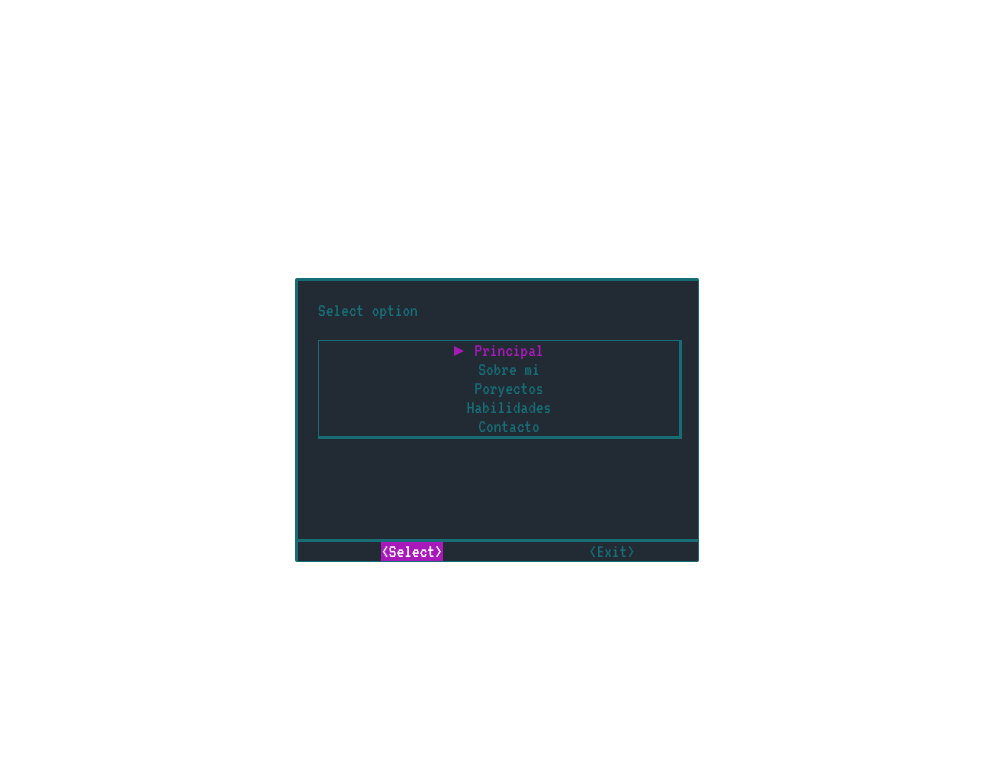
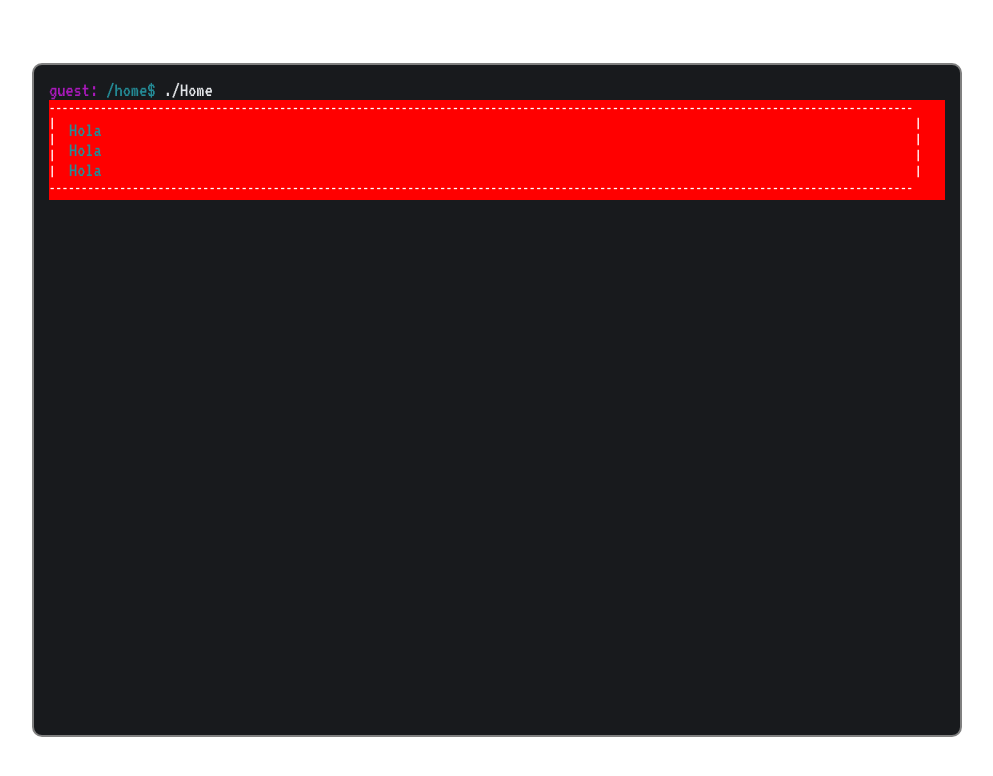
Before and after one commit to abcerrar/portf2, a React (Create React App) app: page /terminal in a window 1280 px wide. Shown: the top 776 px of the page, without its empty margins (143-1136 px from the left). Built offline with nearby package versions, Linux system fonts and the light colour scheme.

Commit message:
bad border done

```diff
--- a/src/App.jsx
+++ b/src/App.jsx
@@ -3,6 +3,7 @@ import Home from "./pages/home";
 import AboutMe from "./pages/aboutMe/AboutMe";
 import Menu from "./components/menu/Menu";
 import { useEffect } from "react";
+import Terminal from "./components/Terminal/Terminal";
 
 function App(){
 	return (
@@ -12,6 +13,7 @@ function App(){
 					<Route index element={<Menu/>}/>
 					<Route path="*" element={<Menu/>}/>
 					<Route path="home" element={<Home/>}/>
+					<Route path="terminal" element={<Terminal/>}/>
 					<Route path="about_me" element={<AboutMe/>}/>
 				</Route>
 			</Routes>
--- a/src/assets/colors.scss
+++ b/src/assets/colors.scss
@@ -1,5 +1,6 @@
 $background1: #222a33;
-$background2: #222a33;
+$background2: #212830;
+$background3: #181a1d;
 $text1: #a819ba;
-$text2: #176d76;
+$text2: #248c97;
 $text3: #e1e4e7;
--- /dev/null
+++ b/src/components/Terminal/Terminal.jsx
@@ -0,0 +1,19 @@
+import Home from '../../pages/home/Home'
+import TerminarWrite from '../terminalWrite/TerminalWrite'
+import './Terminal.scss'
+import TerminalPrompt from './TerminalPrompt'
+
+export default function Terminal(){
+
+	return (
+		<div className='terminalContainer'>
+			<div className="terminal">
+				<div className='prompt'>
+					<TerminalPrompt username="guest" path="home" id="1"/>
+					<TerminarWrite txtSpeed={20}><p id='p1' className='userText'>./Home</p></TerminarWrite>
+				</div>
+				<Home/>
+			</div>
+		</div>
+	)
+}
--- /dev/null
+++ b/src/components/Terminal/Terminal.scss
@@ -0,0 +1,34 @@
+@import '../../assets/colors.scss';
+
+.terminalContainer{
+
+	display: flex;
+	justify-content: center;
+	align-items: center;
+	height: 100vh;
+
+	.terminal{
+		width: 70vw;
+		height: 80vh;
+		border: solid 2px grey;
+		background-color: $background3;
+		border-radius: 10px;
+		padding: 15px;
+
+		span{
+			color: $text1;
+		}
+
+		.prompt{
+			display: flex;
+		}
+
+		p{
+			font-size: 1.6vw;
+			color: $text2;
+		}
+		.userText{
+			color: $text3;
+		}
+	}
+}
--- /dev/null
+++ b/src/components/Terminal/TerminalPrompt.jsx
@@ -0,0 +1,8 @@
+export default function TerminalPrompt(props){
+	return (
+		<p id="hola">
+			{<span>{props.username}:</span>} /{props.path}$&nbsp;
+
+		</p>
+	);
+}
--- /dev/null
+++ b/src/components/borderAscii/BorderAscii.jsx
@@ -0,0 +1,59 @@
+import { useEffect, useState } from 'react';
+import './borderAscii.scss'
+
+export default function BorderAscii(props){
+
+	const [with_container, setWith_container] = useState(0);
+	const [height_container, setHeight_container] = useState(0);
+
+	const horizontal_border = '-'.repeat(with_container);
+
+	const h_divs = []
+	function render_divs(class_ = ""){
+		for(let i = 0; i < height_container; i++)
+			h_divs.push(<div>|</div>);
+		// console.log(h_divs)
+		return <div className={class_}>{h_divs}</div>;
+	}
+
+	useEffect(() => {
+		const obtenerDimensiones = () => {
+			const container = document.getElementById("borderAscii");
+			if (container) {
+				setWith_container(container.offsetWidth / 6.6);
+				if (container.offsetHeight < 350)
+					setHeight_container(Math.floor(container.offsetHeight *0.027));
+				else
+					setHeight_container(Math.ceil(container.offsetHeight *0.027));
+			}
+		};
+		obtenerDimensiones();
+		window.addEventListener('resize', obtenerDimensiones)
+		console.log(height_container)
+		console.log(with_container)
+	})
+
+	return (
+		<div className='borderAscii' id='borderAscii'>
+			<div className='top'>{horizontal_border}</div>
+			{render_divs("left")}
+			<div className='center'>
+				<div className='content'>
+					{props.children}
+
+				</div>
+			</div>
+			{render_divs("right")}
+			<div className='bottom'>{horizontal_border}</div>
+			{/* <div className='top'>{horizontal_border}</div>
+			<div className='content'>
+			{render_divs("left")}
+			<div className='test'></div>
+
+			{render_divs("right")}
+			</div>
+
+			<div className='bottom'>{horizontal_border}</div> */}
+		</div>
+	);
+}
--- /dev/null
+++ b/src/components/borderAscii/borderAscii.scss
@@ -0,0 +1,57 @@
+.borderAscii {
+	font-family: monospace;
+	color: white;
+	position: relative;
+	// padding: 200px;
+	width: 100%;
+	// min-height: 300px;
+	background-color: red;
+}
+.smaller{
+	font-size: 30px;
+}
+.top, .bottom, .left, .right {
+	position: absolute;
+	width: calc(100% - 20px);
+	height: 20px;
+	// background-color: #f0f0f0; /* Color de fondo */
+  }
+  .top {
+	top: 0;
+  }
+
+  .bottom {
+	bottom: 0;
+  }
+
+  .left {
+	top: 15px;
+	left: 0;
+	// height: calc(100% - 40px);
+	width: 20px;
+  }
+
+  .right {
+	top: 15px;
+	right: 0;
+	// height: calc(100% - 40px);
+	width: 30px;
+  }
+  .center {
+	// position: absolute;
+	// background-color: red;
+	top: 20px;
+	left: 20px;
+	right: 20px;
+	bottom: 20px;
+	padding: 20px;
+	display: flex;
+
+	// background-color: #e0e0e0; /* Color de fondo */
+  }
+  .content {
+
+	display: flex;
+	flex-direction: column;
+	// background-color: #ccc; /* Color de fondo */
+  }
--- a/src/components/menu/Menu.jsx
+++ b/src/components/menu/Menu.jsx
@@ -12,7 +12,7 @@ export default function Menu(){
 	const menu_elements = [
 		<MenuElement txt="Principal" path="/home" class={`${selected === 0 ? 'selected': ''}`}/>,
 		<MenuElement txt="Sobre mi" path="/about_me" class={`${selected === 1 ? 'selected': ''}`}/>,
-		<MenuElement txt="Poryectos" class={`${selected === 2 ? 'selected': ''}`}/>,
+		<MenuElement txt="Poryectos" path="/terminal" class={`${selected === 2 ? 'selected': ''}`}/>,
 		<MenuElement txt="Habilidades" class={`${selected === 3 ? 'selected': ''}`}/>,
 		<MenuElement txt="Contacto" class={`${selected === 4 ? 'selected': ''}`}/>,
 		<MenuElement txt="<Select>" class={`${selectFinish === 0 ? 'waiting': ''}`}/>,
--- a/src/components/terminalWrite/TerminalWrite.jsx
+++ b/src/components/terminalWrite/TerminalWrite.jsx
@@ -6,7 +6,14 @@ export default function TerminarWrite(props = []){
 	const [txtPrompt, setTxtPrompt] = useState([]);
 
 	useEffect(()=>{
-		props.children.forEach(element => {
+		// console.log(props.children)
+		let content;
+		if (!Array.isArray(props.children))
+			content = [props.children];
+		else
+			content = props.children;
+
+		content.forEach(element => {
 			txtPrompt.push({text:element.props.children,id: element.props.id});
 			setTxtPrompt(txtPrompt);
 			window.document.getElementById(element.props.id).innerHTML = "";
--- a/src/pages/home/Home.jsx
+++ b/src/pages/home/Home.jsx
@@ -1,10 +1,32 @@
 import { useNavigate } from "react-router-dom";
 import Menu from "../../components/menu";
 import '../../style/general.scss'
+import './home.scss'
 import { useEffect } from "react";
+import Terminal from "../../components/Terminal/Terminal";
+import TerminarWrite from "../../components/terminalWrite/TerminalWrite";
+import BorderAscii from "../../components/borderAscii/BorderAscii";
 
 export default function Home(){
 	const navigate = useNavigate();
+
+
+	// const borderAscii = {
+	// 	position: "relative",
+	// 	fontFamily: 'monospace',
+	// 	fontSize: '14px',
+	// 	color: 'white',
+	// 	// background: "red",
+	// 	padding: '30px',
+	// 	// '::before': {
+	// 	// 	content: '"-----------------------"',
+	// 	// 	position: "absolute",
+	// 	// 	top: '-1px',
+	// 	// 	left: '-1px',
+	// 	// 	width: 'calc(100% + 2px)',
+	// 	// 	whiteSpace: 'nowrap',
+	// 	// },
+	// };
 
 	useEffect(() => {
 		window.addEventListener('keydown', (e) => {
@@ -15,9 +37,22 @@ export default function Home(){
 		});
 	}, []);
 	return (
-		<div className="container">
+		<div className="homeContainer">
 
-			<h1>home</h1>
+			<BorderAscii height={100} width={100}>
+				<p>Hola</p>
+				<p>Hola</p>
+				<p>Hola</p>
+
+
+
+
+			</BorderAscii>
+
+			{/* <TerminarWrite txtSpeed={20}>
+				<h1 id='1'>Bienvenido a mi portfolio</h1>
+				<p id='2'>Soy</p><span id='3'>David Colera</span>
+			</TerminarWrite> */}
 		</div>
 	)
 }
```
Also changed, not shown: src/pages/home/home.scss (added).
